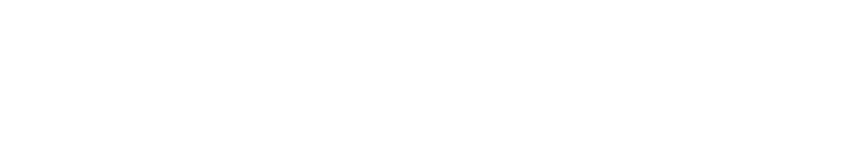
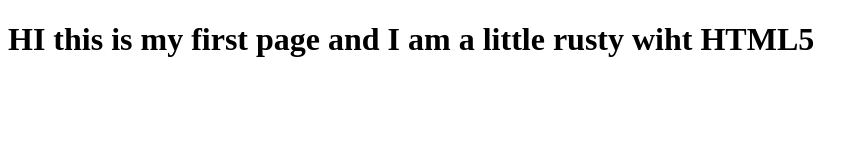
Before and after one commit to First-division/Dell-Latitude-E7450-EFI, a plain HTML site: page Index.html in a window 1280 px wide. Shown: the whole page, without its empty margins (0-868 px from the left). Drawn offline with Linux system fonts and the light colour scheme.

Commit message:
Update Index.html with new H1

```diff
--- a/Index.html
+++ b/Index.html
@@ -6,6 +6,7 @@
     <title>Start</title>
 </head>
 <body>
+    <h1>HI this is my first page and I am a little rusty wiht HTML5</h1>
 
 </body>
 </html>
```
